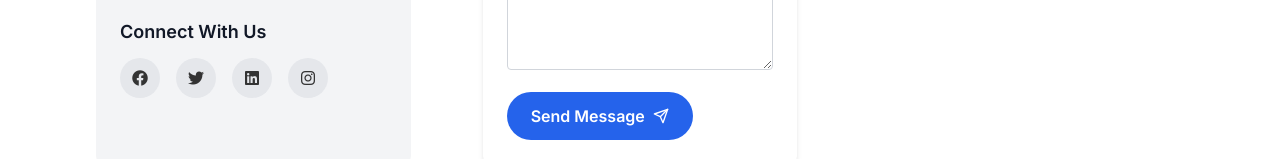
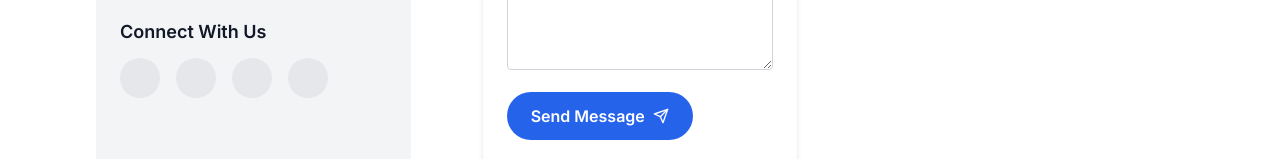
Before and after one commit to EDIZO-IN/Main-Webpage, a React (Vite) app in the folder frontend/: page /contact in a window 1280 px wide. Shown: the part 930-1089 px from the top of the page. Built offline with nearby package versions, Linux system fonts and the light colour scheme.

Commit message:
Initial commit

```diff
--- a/frontend/src/pages/Contact.tsx
+++ b/frontend/src/pages/Contact.tsx
@@ -68,9 +68,7 @@
   const [loading, setLoading] = useState(false);
   const [formError, setFormError] = useState(null);
 
-  const handleInputChange = (
-    e
-  ) => {
+  const handleInputChange = (e) => { // Removed 'e' type annotation
     const { name, value } = e.target;
     setFormData(prev => ({ ...prev, [name]: value }));
   };
@@ -306,7 +304,7 @@
   return (
     <>
       {/* Link to Font Awesome for social media icons */}
-      <link rel="stylesheet" href="https://cdnjs.cloudflare.com/ajax/libs/font-awesome/6.0.0-beta3/css/all.min.css" xintegrity="sha512-Fo3rlrZj/k7ujTnHg4CGR2D7kSs0V4LLanw2qksYuRlEzO+tcaEPQogQ0KaoGN26/zrn20ImR1DfuLWnOo7aBA==" crossOrigin="anonymous" referrerPolicy="no-referrer" />
+      <link rel="stylesheet" href="https://cdnjs.cloudflare.com/ajax/libs/font-awesome/6.0.0-beta3/css/all.min.css" integrity="sha512-Fo3rlrZj/k7ujTnHg4CGR2D7kSs0V4LLanw2qksYuRlEzO+tcaEPQogQ0KaoGN26/zrn20ImR1DfuLWnOo7aBA==" crossOrigin="anonymous" referrerPolicy="no-referrer" />
       <main className="min-h-screen bg-gray-50 font-sans antialiased">
         <Contact />
       </main>
```
